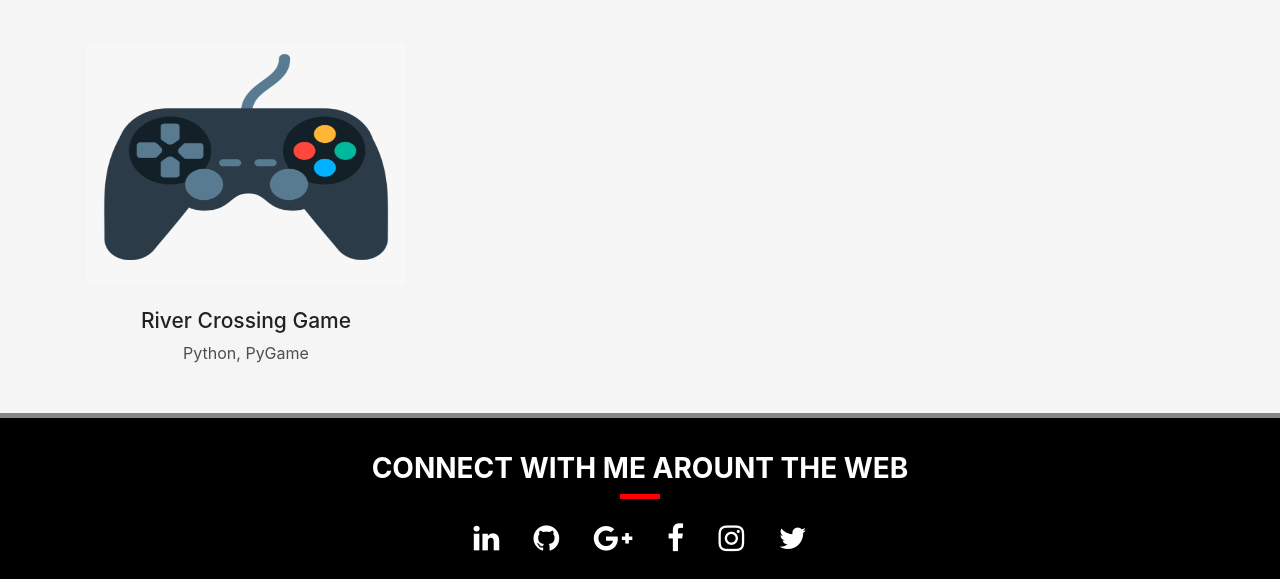
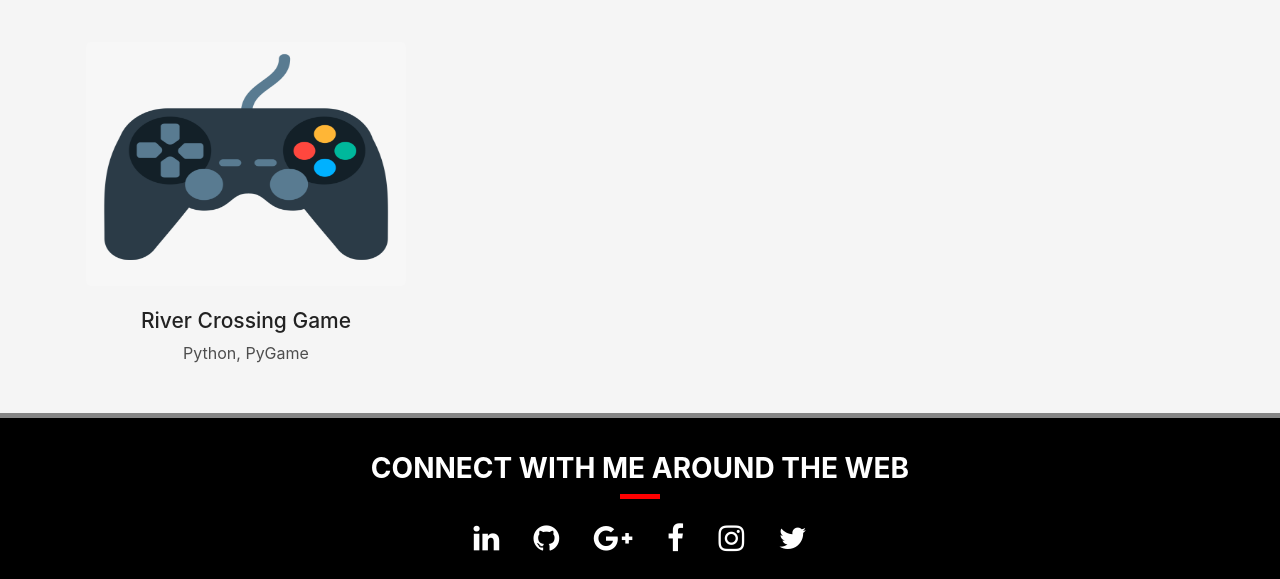
Before and after one commit to Architjain128/Architjain128.github.io, a plain HTML site: page index.html in a window 1280 px wide. Shown: the part 4015-4594 px from the top of the page. Drawn offline with nearby package versions, Linux system fonts and the light colour scheme; some packages are replaced by stand-ins of ours; a script that the page names is missing; files whose address does not match are found by name; a web font is replaced by a local one.

Commit message:
Update index.html

```diff
--- a/index.html
+++ b/index.html
@@ -596,7 +596,7 @@
 
       <div class="footer">
         <br id="van"/>
-        <h3>CONNECT WITH ME AROUNT THE WEB</h3>
+        <h3>CONNECT WITH ME AROUND THE WEB</h3>
         <h4>AROUND THE WEB</h4>
         <div class="line-mf" style="margin-top: 0px;"></div>
         <br id="van"/>
```
